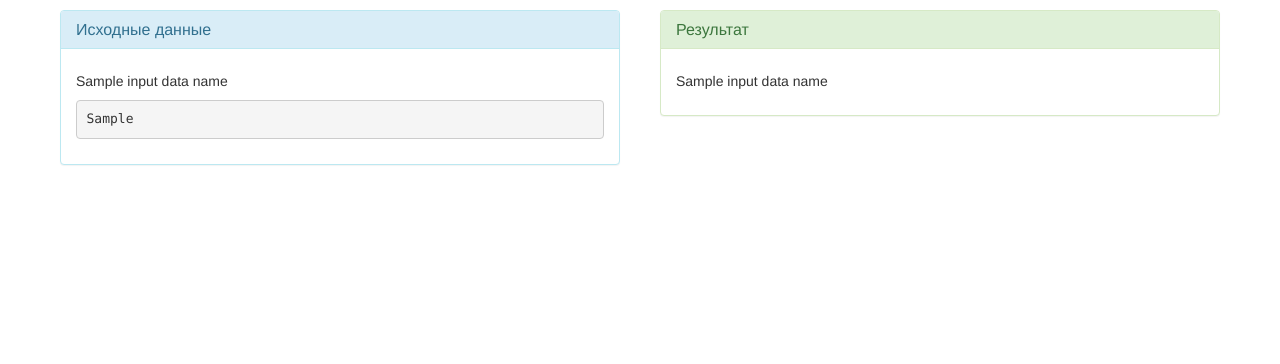
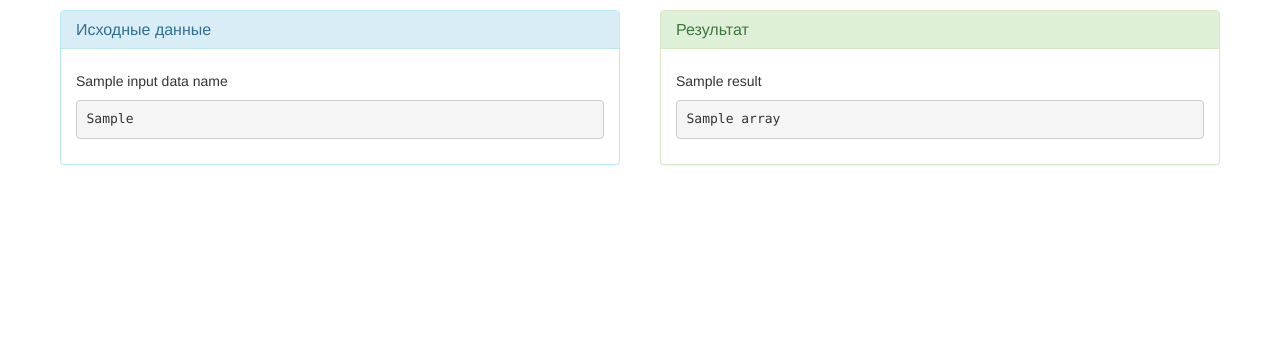
Before and after one commit to sergey-krokhmal/seven-test, a PHP site: template Application/Views/TestTask/solvedTask.php in a window 1280 px wide. Shown: the part 127-491 px from the top of the page. Run offline with PHP 8.4, Linux system fonts and the light colour scheme; the template is opened without the code that fills it: most values are stand-ins (such as "Sample title", 1, 10 or a date in 2020).

Commit message:
fix view for solved task and ad Task2 model

```diff
--- a/6/index.php
+++ b/6/index.php
@@ -13,11 +13,7 @@
     $max_repeat_count = max($repeat_counts);        // Максимальное количество повторений
     $repeats = array();
     for ($i = 2; $i <= $max_repeat_count; $i++) {       // Для всех возможных количеств повторений
-        $repeats[$i] = array_keys($repeat_counts, $i);  // Получить повторяемые значения
-
-        // Елсли нужен одномерный массив из найденых чисел, то использовать эту инструкцию вместо предыдущей
-        // $repeats = array_merge($repeats, array_keys($repeat_counts, $i));
-        // Но она работать будет дольше использованой
+        $repeats = array_merge($repeats, array_keys($repeat_counts, $i));
     }
 
     $end_time = microtime(true);            // Засечь время
--- a/Application/Controllers/TestTaskController.php
+++ b/Application/Controllers/TestTaskController.php
@@ -3,6 +3,7 @@ namespace Application\Controllers;
 
 use Krokhmal\Soft\Web\MVC\BaseController;
 use Application\Models\Task1 as Task1;
+use Application\Models\Task2 as Task2;
 
 class TestTaskController extends BaseController
 {
--- a/Application/Views/TestTask/solvedTask.php
+++ b/Application/Views/TestTask/solvedTask.php
@@ -16,7 +16,18 @@
                 <h3 class="panel-title">Результат</h3>
             </div>
             <div class="panel-body">
-            <h4 class="h5"><?=$input_data_name?></h4>
+                <?if (count($result) == 2):?>
+                    <?foreach ($result as $res):?>
+                        <div class="col-md-6">
+                            <h4 class="h5"><?=$res['name']?></h4>
+                            <pre><?print_r($res['array'])?></pre>
+                        </div>
+                    <?endforeach?>
+                <?else:?>
+                    <h4 class="h5"><?=$result[0]['name']?></h4>
+                    <pre><?print_r($result[0]['array'])?></pre>
+                <?endif?>
+
             </div>
         </div>
     </div>
```
Lines whose indentation alone changed are shown as unchanged.
